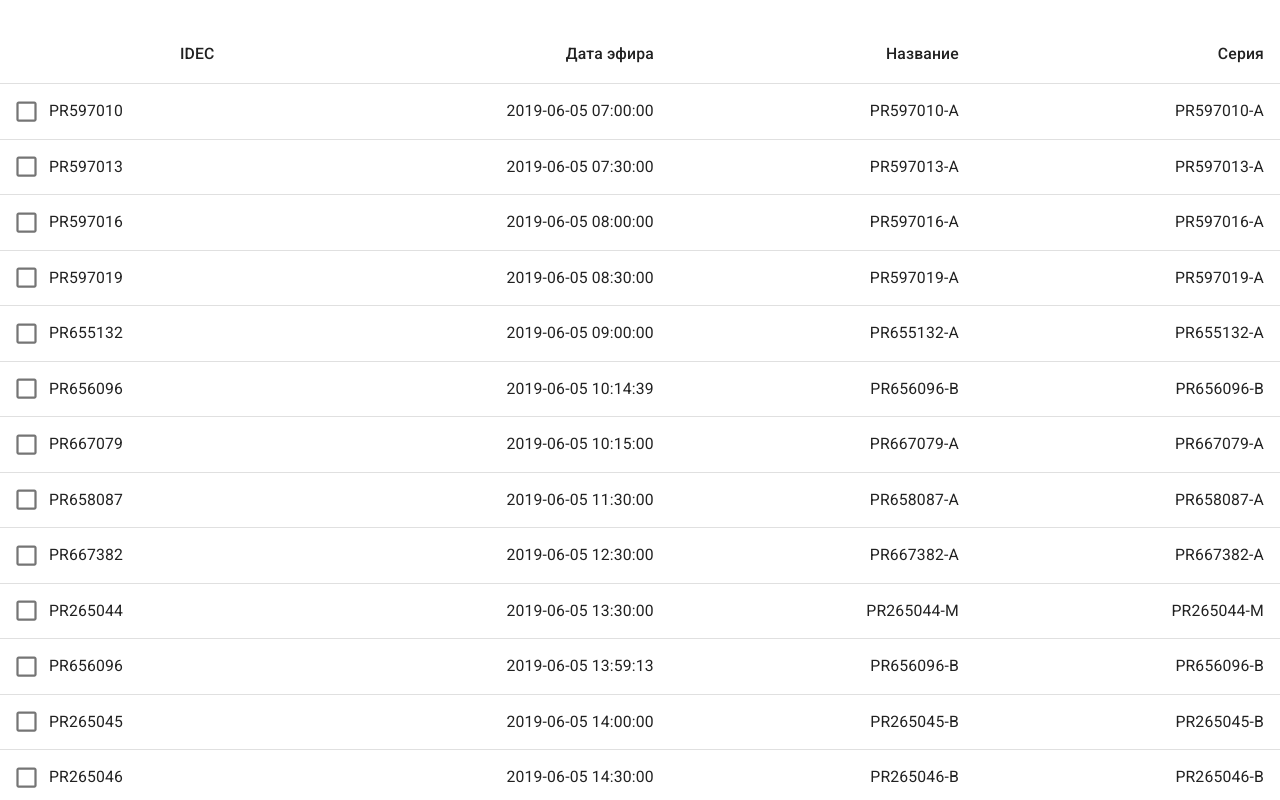
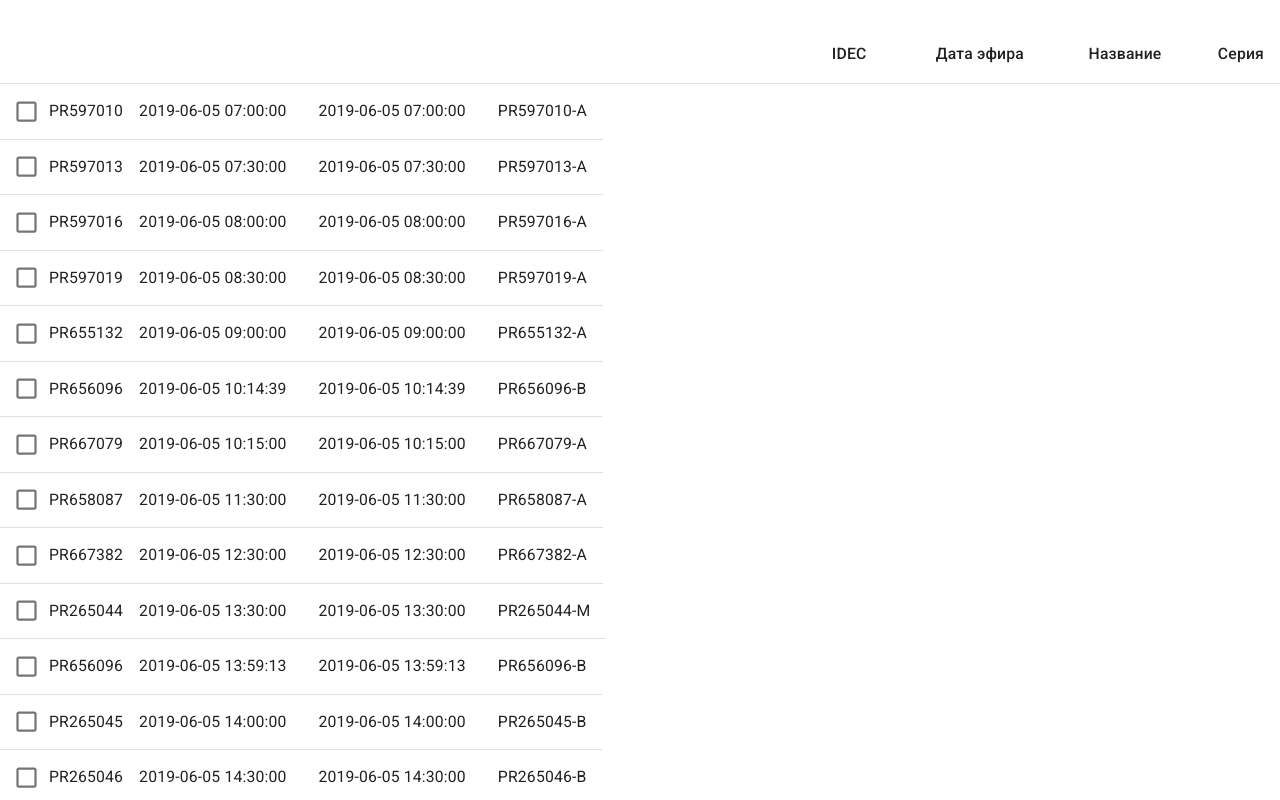
Before and after one commit to usulla/bigtv, a React (Create React App) app: page / in a window 1280 px wide. Shown: the top 800 px of the page. Built offline with nearby package versions, Linux system fonts and the light colour scheme.

Commit message:
Update table

```diff
--- a/src/components/App/App.jsx
+++ b/src/components/App/App.jsx
@@ -94,11 +94,7 @@ class App extends Component {
     } else if (isLoaded) {
       return (
         <div className='center_block'>
-          {this.state.comparedTables.map((table, index) => {
-            return (
-              <CustomPaginationActionsTable dataForTable={table} key={index} index={index}/>
-              );
-          })}
+          <CustomPaginationActionsTable dataForTable={this.state.comparedTables}/>
          <HorizontalLinearStepper/>
           {/* <ButtonEl/> */}
         </div>
--- a/src/components/Table/CustomPaginationActionsTable.jsx
+++ b/src/components/Table/CustomPaginationActionsTable.jsx
@@ -3,7 +3,7 @@ import PropTypes from "prop-types";
 import { makeStyles, useTheme } from "@material-ui/core/styles";
 import Table from "@material-ui/core/Table";
 import TableBody from "@material-ui/core/TableBody";
-import TableHead from '@material-ui/core/TableHead';
+import TableHead from "@material-ui/core/TableHead";
 import TableCell from "@material-ui/core/TableCell";
 import TableRow from "@material-ui/core/TableRow";
 import Checkbox from "@material-ui/core/Checkbox";
@@ -21,7 +21,7 @@ const useStyles1 = makeStyles(theme => ({
 
 function createData(obj) {
     const rows = {};
-  for (var key in obj){
+    for (var key in obj) {
         rows.push(obj[key]);
     }
     return rows;
@@ -42,6 +42,10 @@ const useStyles2 = makeStyles(theme => ({
 
 function CustomPaginationActionsTable(props) {
     const rows = props.dataForTable;
+
+    var table1 = rows[0];
+    var table2 = rows[1];
+    console.log(table1, "fgfg");
     const classes = useStyles2();
     const [page, setPage] = React.useState(0);
     const [rowsPerPage, setRowsPerPage] = React.useState(20005);
@@ -50,7 +54,7 @@ function CustomPaginationActionsTable(props) {
     const emptyRows =
         rowsPerPage - Math.min(rowsPerPage, rows.length - page * rowsPerPage);
     const isSelected = name => selected.indexOf(name) !== -1;
-  console.log(isSelected, 'isSelected')
+    console.log(isSelected, "isSelected");
 
     function handleSelectAllClick(event) {
         if (event.target.checked) {
@@ -79,15 +83,17 @@ function CustomPaginationActionsTable(props) {
 
         setSelected(newSelected);
     }
+    function tableBodyComp() {
+      return <h1>С возвращением!</h1>;
+    }
 
     return (
-
         <div className={classes.root}>
             <div className={classes.tableWrapper}>
                 <Table className={classes.table}>
                     <TableHead>
                         <TableRow>
-            <TableCell align="right"></TableCell>
+                            <TableCell align="right" />
                             <TableCell align="right">IDEC</TableCell>
                             <TableCell align="right">Дата эфира</TableCell>
                             <TableCell align="right">Название</TableCell>
@@ -95,14 +101,20 @@ function CustomPaginationActionsTable(props) {
                         </TableRow>
                     </TableHead>
                     <TableBody>
-            {rows
-              .slice(page * rowsPerPage, page * rowsPerPage + rowsPerPage)
+                        {table1
+                            .slice(
+                                page * rowsPerPage,
+                                page * rowsPerPage + rowsPerPage
+                            )
                             .map((row, index) => {
                                 const isItemSelected = isSelected(row.IDEC);
                                 const labelId = `enhanced-table-checkbox-${index}`;
-                return (
-                  <TableRow
-                    onClick={event => handleClick(event, row.IDEC)}
+                                let button2;
+                                if (row.compare === false) {
+                                  button2 = <div><TableRow
+                                  onClick={event =>
+                                      handleClick(event, row.IDEC)
+                                  }
                                   role="checkbox"
                                   aria-checked={isItemSelected}
                                   tabIndex={-1}
@@ -112,7 +124,9 @@ function CustomPaginationActionsTable(props) {
                                   <TableCell padding="checkbox">
                                       <Checkbox
                                           checked={isItemSelected}
-                        inputProps={{ "aria-labelledby": labelId }}
+                                          inputProps={{
+                                              "aria-labelledby": labelId
+                                          }}
                                       />
                                   </TableCell>
                                       <TableCell
@@ -123,11 +137,95 @@ function CustomPaginationActionsTable(props) {
                                       >
                                           {row.IDEC}
                                       </TableCell>
-                    <TableCell align="right">{row.datetime}</TableCell>
-                    <TableCell align="right">{row.HOUSE_ID}</TableCell>
-                    <TableCell align="right">{row.HOUSE_ID}</TableCell>
+                                      <TableCell align="right">
+                                          {row.datetime}
+                                      </TableCell>
+                                  <TableCell align="right">
+                                      {row.datetime}
+                                  </TableCell>
+                                  <TableCell align="right">
+                                      {row.HOUSE_ID}
+                                  </TableCell>
                               </TableRow>
-                );
+                              <TableRow
+                              onClick={event =>
+                                  handleClick(event, table2[index].IDEC)
+                              }
+                              role="checkbox"
+                              aria-checked={isItemSelected}
+                              tabIndex={-1}
+                              key={table2[index].IDEC}
+                              selected={isItemSelected}
+                              >
+                              <TableCell padding="checkbox">
+                                  <Checkbox
+                                      checked={isItemSelected}
+                                      inputProps={{
+                                          "aria-labelledby": labelId
+                                      }}
+                                  />
+                              </TableCell>
+                              <TableCell
+                                      component="th"
+                                      id={labelId}
+                                      scope="row"
+                                      padding="none"
+                                  >
+                                      {table2[index].IDEC}
+                                  </TableCell>
+                                  <TableCell align="right">
+                                      {table2[index].datetime}
+                                  </TableCell>
+                              <TableCell align="right">
+                                  {table2[index].datetime}
+                              </TableCell>
+                              <TableCell align="right">
+                                  {table2[index].HOUSE_ID}
+                              </TableCell>
+                          </TableRow>
+                          </div>
+                                } else {
+                                  button2 =  <TableRow
+                                  onClick={event =>
+                                      handleClick(event, row.IDEC)
+                                  }
+                                  role="checkbox"
+                                  aria-checked={isItemSelected}
+                                  tabIndex={-1}
+                                  key={row.IDEC}
+                                  selected={isItemSelected}
+                              >
+                                  <TableCell padding="checkbox">
+                                      <Checkbox
+                                          checked={isItemSelected}
+                                          inputProps={{
+                                              "aria-labelledby": labelId
+                                          }}
+                                      />
+                                  </TableCell>
+                                      <TableCell
+                                          component="th"
+                                          id={labelId}
+                                          scope="row"
+                                          padding="none"
+                                      >
+                                          {row.IDEC}
+                                      </TableCell>
+                                      <TableCell align="right">
+                                          {row.datetime}
+                                      </TableCell>
+                                  <TableCell align="right">
+                                      {row.datetime}
+                                  </TableCell>
+                                  <TableCell align="right">
+                                      {row.HOUSE_ID}
+                                  </TableCell>
+                              </TableRow>
+                                }
+                            return(<div>
+                                    {button2}
+                            </div>
+                                 )
                             })}
 
                         {/* {emptyRows > 0 && (
```
Lines whose indentation alone changed are shown as unchanged.
